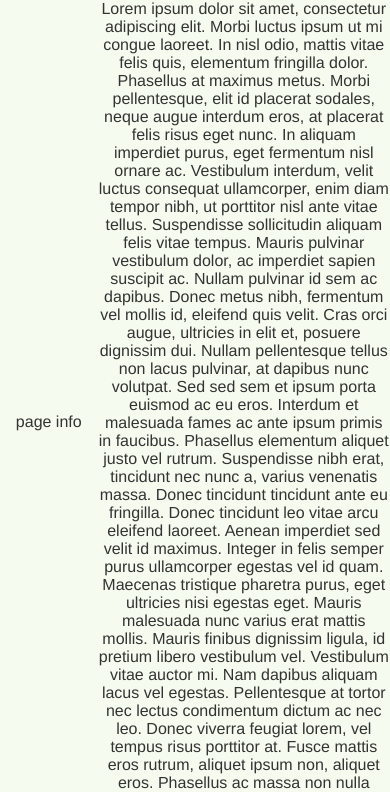
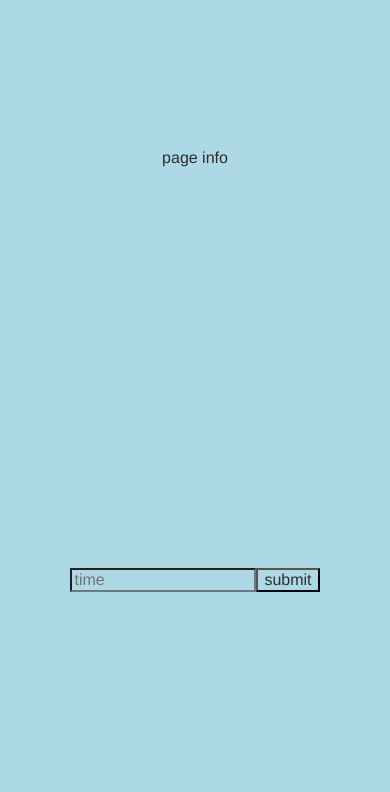
Before and after one commit to siretjorro/meditation, an Angular app: page / in a window 390 px wide. Shown: the top 792 px of the page. Built offline with nearby package versions, Linux system fonts and the light colour scheme.

Commit message:
add sound effects

```diff
--- a/src/app/app.component.scss
+++ b/src/app/app.component.scss
@@ -6,3 +6,9 @@
   height: 100%;
   width: 100%;
 }
+
+@media only screen and (max-width: 600px) {
+  :host {
+    flex-direction: column;
+  }
+}
--- a/src/app/app.module.ts
+++ b/src/app/app.module.ts
@@ -1,5 +1,6 @@
 import { NgModule } from '@angular/core';
 import { BrowserModule } from '@angular/platform-browser';
+import { FormsModule } from '@angular/forms';
 
 import { AppRoutingModule } from './app-routing.module';
 import { AppComponent } from './app.component';
@@ -14,6 +15,7 @@ import { TimerContainerComponent } from './timer-container/timer-container.compo
   ],
   imports: [
     BrowserModule,
+    FormsModule,
     AppRoutingModule
   ],
   providers: [],
--- a/src/app/page-info-container/page-info-container.component.scss
+++ b/src/app/page-info-container/page-info-container.component.scss
@@ -1,6 +1,6 @@
 :host {
   display: flex;
-  flex: 1;
+  flex: 3;
   align-items: center;
   justify-content: center;
   height: 100%;
--- a/src/app/timer-container/timer-container.component.html
+++ b/src/app/timer-container/timer-container.component.html
@@ -1,4 +1,6 @@
-<div>
+<input id="time" [(ngModel)]="time" placeholder="time">
+<button (click)="onSubmit()">submit</button>
+<!-- <div>
   Lorem ipsum dolor sit amet, consectetur adipiscing elit. Morbi luctus ipsum ut mi congue laoreet. In nisl odio, mattis
   vitae felis quis, elementum fringilla dolor. Phasellus at maximus metus. Morbi pellentesque, elit id placerat sodales,
   neque augue interdum eros, at placerat felis risus eget nunc. In aliquam imperdiet purus, eget fermentum nisl ornare
@@ -195,4 +197,4 @@
   lacus sed feugiat. Maecenas mollis tincidunt eros ac pulvinar. Maecenas ut justo ex. Ut eleifend odio quam, a lacinia
   nulla ullamcorper id. Suspendisse potenti. Nulla tristique pulvinar augue a luctus. Nullam commodo orci sed massa
   vulputate mollis.
-</div>
+</div> -->
--- a/src/app/timer-container/timer-container.component.scss
+++ b/src/app/timer-container/timer-container.component.scss
@@ -1,6 +1,8 @@
 :host {
   display: flex;
-  flex: 3;
+  flex: 5;
+  align-items: center;
+  justify-content: center;
   height: 100%;
   width: 100%;
 }
--- a/src/app/timer-container/timer-container.component.ts
+++ b/src/app/timer-container/timer-container.component.ts
@@ -1,4 +1,4 @@
-import { Component, OnInit } from '@angular/core';
+import { Component, Input, OnInit } from '@angular/core';
 
 @Component({
   selector: 'app-timer-container',
@@ -6,10 +6,22 @@ import { Component, OnInit } from '@angular/core';
   styleUrls: ['./timer-container.component.scss']
 })
 export class TimerContainerComponent implements OnInit {
+  @Input() time?: number;
 
   constructor() { }
 
   ngOnInit(): void {
   }
 
+  onSubmit(): void {
+    this.playAudio();
+  }
+
+  playAudio(): void {
+    let audio = new Audio();
+    audio.src = "../../../assets/audio/bell.mp3";
+    audio.load();
+    audio.play();
+  }
+
 }
--- a/src/styles.scss
+++ b/src/styles.scss
@@ -1,6 +1,6 @@
 $font-stack: Helvetica, sans-serif;
-$ivory: #F5FBEF;
-$text-color: #333333;
+$nice-blue: #93ACB5;
+$text-color: #2F2D2E;
 
 html, body {
   width: 100%;
@@ -12,13 +12,13 @@ html, body {
 * {
   font: 100% $font-stack;
   color: $text-color;
-  background-color: $ivory;
+  background-color: $nice-blue;
 }
 
 /* Firefox */
 * {
   scrollbar-width: thin;
-  scrollbar-color: $ivory grey;
+  scrollbar-color: $nice-blue grey;
 }
 
 /* Chrome, Edge, and Safari */
@@ -27,10 +27,16 @@ html, body {
 }
 
 *::-webkit-scrollbar-track {
-  background: $ivory;
+  background: $nice-blue;
 }
 
 *::-webkit-scrollbar-thumb {
   background-color: darkgray;
   border-radius: 20px;
 }
+
+@media only screen and (max-width: 600px) {
+  * {
+    background-color: lightblue;
+  }
+}
```
Also changed, not shown: 1 other file (tests, documents, lock files or other folders).
